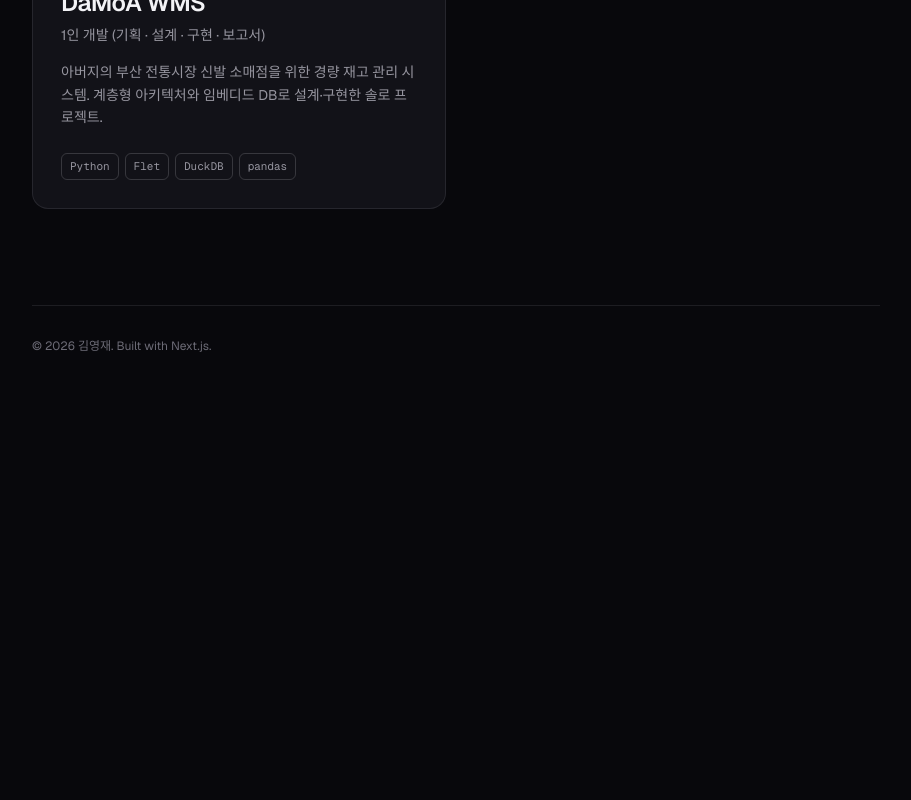
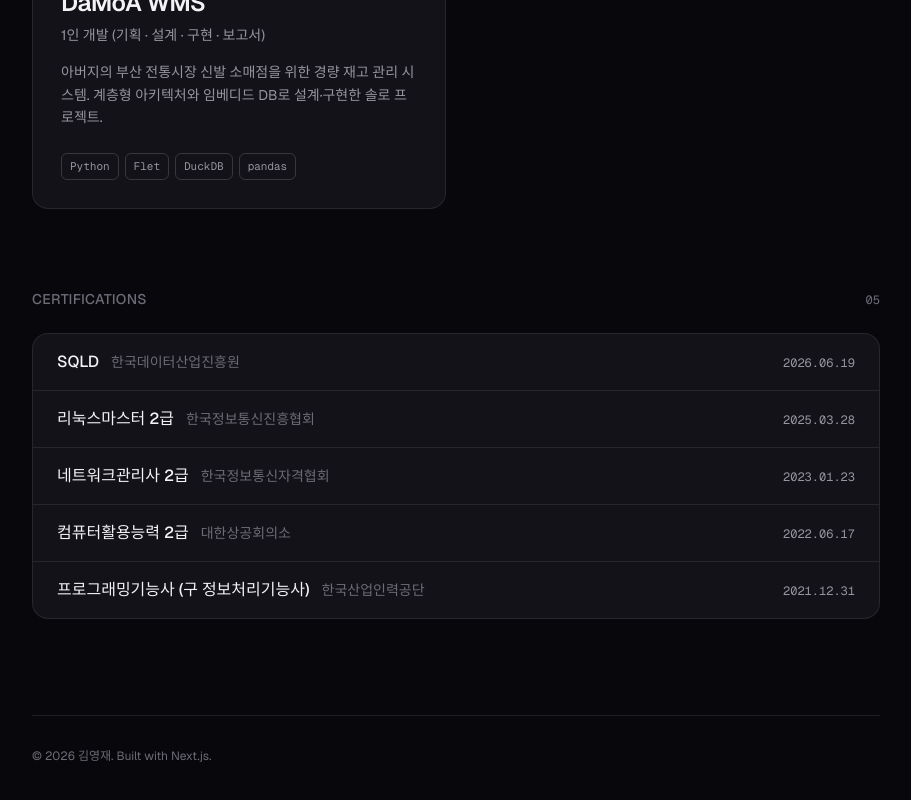
Before and after one commit to kyj5311/portfolio-hub, a Next.js app: page / in a window 1280 px wide. Shown: the part 942-1742 px from the top of the page, without its empty margins (184-1095 px from the left). Before the commit the page ends 1408 px from the top, so only its background shows below. Built offline with nearby package versions, Linux system fonts and the light colour scheme.

Commit message:
feat : 자격증 섹션 추가

```diff
--- a/src/app/page.tsx
+++ b/src/app/page.tsx
@@ -1,5 +1,6 @@
 import { profile } from "@/data/profile";
 import { projects } from "@/data/projects";
+import { certifications } from "@/data/certifications";
 import { ProjectCard } from "@/components/ProjectCard";
 
 export default function Home() {
@@ -47,6 +48,34 @@ export default function Home() {
         </div>
       </section>
 
+      <section className="mt-20 flex flex-col gap-6">
+        <div className="flex items-baseline justify-between">
+          <h2 className="text-sm font-medium tracking-wide text-muted-dim uppercase">
+            Certifications
+          </h2>
+          <span className="font-mono text-xs text-muted-dim">
+            {String(certifications.length).padStart(2, "0")}
+          </span>
+        </div>
+
+        <ul className="flex flex-col divide-y divide-border rounded-2xl border border-border bg-surface">
+          {certifications.map((cert) => (
+            <li
+              key={cert.name}
+              className="flex flex-col gap-1 px-6 py-4 sm:flex-row sm:items-baseline sm:justify-between sm:gap-6"
+            >
+              <div className="flex flex-col gap-0.5 sm:flex-row sm:items-baseline sm:gap-3">
+                <span className="text-sm font-medium text-foreground sm:text-base">
+                  {cert.name}
+                </span>
+                <span className="text-xs text-muted-dim sm:text-sm">{cert.issuer}</span>
+              </div>
+              <span className="shrink-0 font-mono text-xs text-muted">{cert.date}</span>
+            </li>
+          ))}
+        </ul>
+      </section>
+
       <footer className="mt-24 border-t border-border pt-8 text-xs text-muted-dim">
         © {new Date().getFullYear()} {profile.name}. Built with Next.js.
       </footer>
--- /dev/null
+++ b/src/data/certifications.ts
@@ -0,0 +1,17 @@
+export type Certification = {
+  /** Certificate name */
+  name: string;
+  /** Issuing organization */
+  issuer: string;
+  /** Date acquired, e.g. "2026.06.19" */
+  date: string;
+};
+
+/** Shown newest first, in array order. */
+export const certifications: Certification[] = [
+  { name: "SQLD", issuer: "한국데이터산업진흥원", date: "2026.06.19" },
+  { name: "리눅스마스터 2급", issuer: "한국정보통신진흥협회", date: "2025.03.28" },
+  { name: "네트워크관리사 2급", issuer: "한국정보통신자격협회", date: "2023.01.23" },
+  { name: "컴퓨터활용능력 2급", issuer: "대한상공회의소", date: "2022.06.17" },
+  { name: "프로그래밍기능사 (구 정보처리기능사)", issuer: "한국산업인력공단", date: "2021.12.31" },
+];
```
Also changed, not shown: 1 other file (tests, documents, lock files or other folders).
